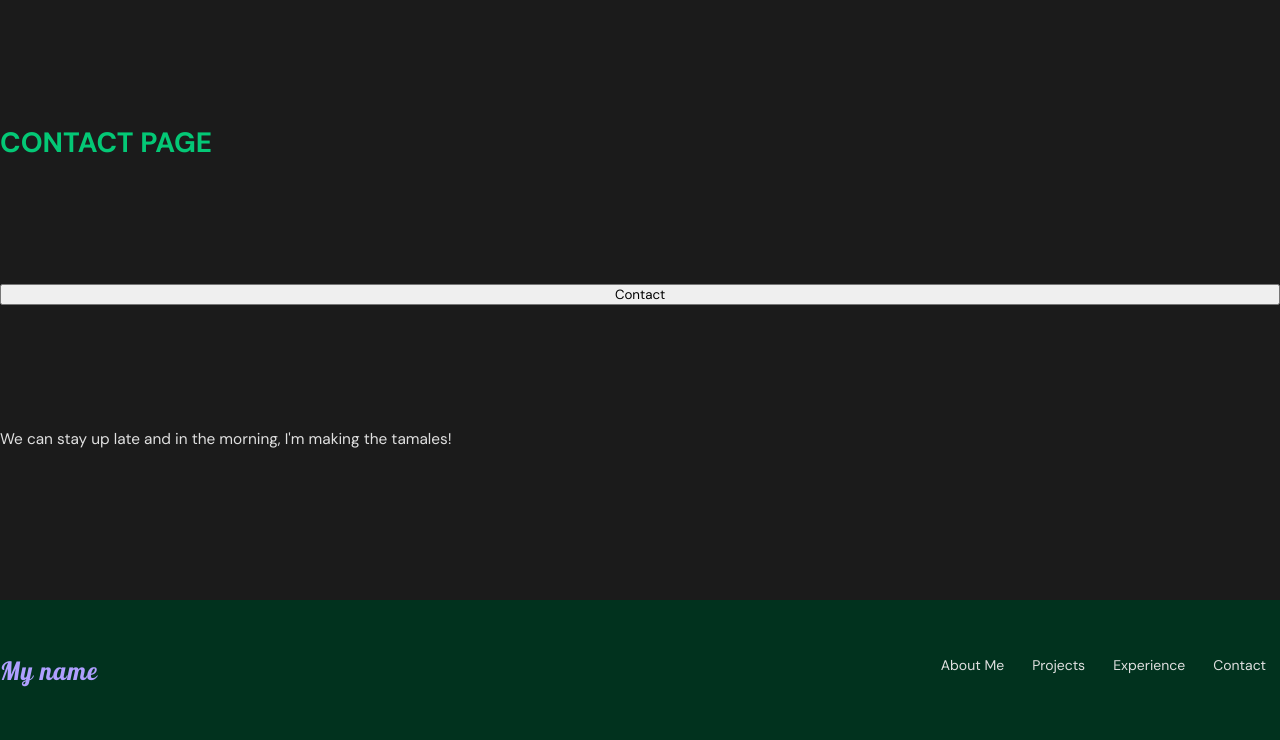
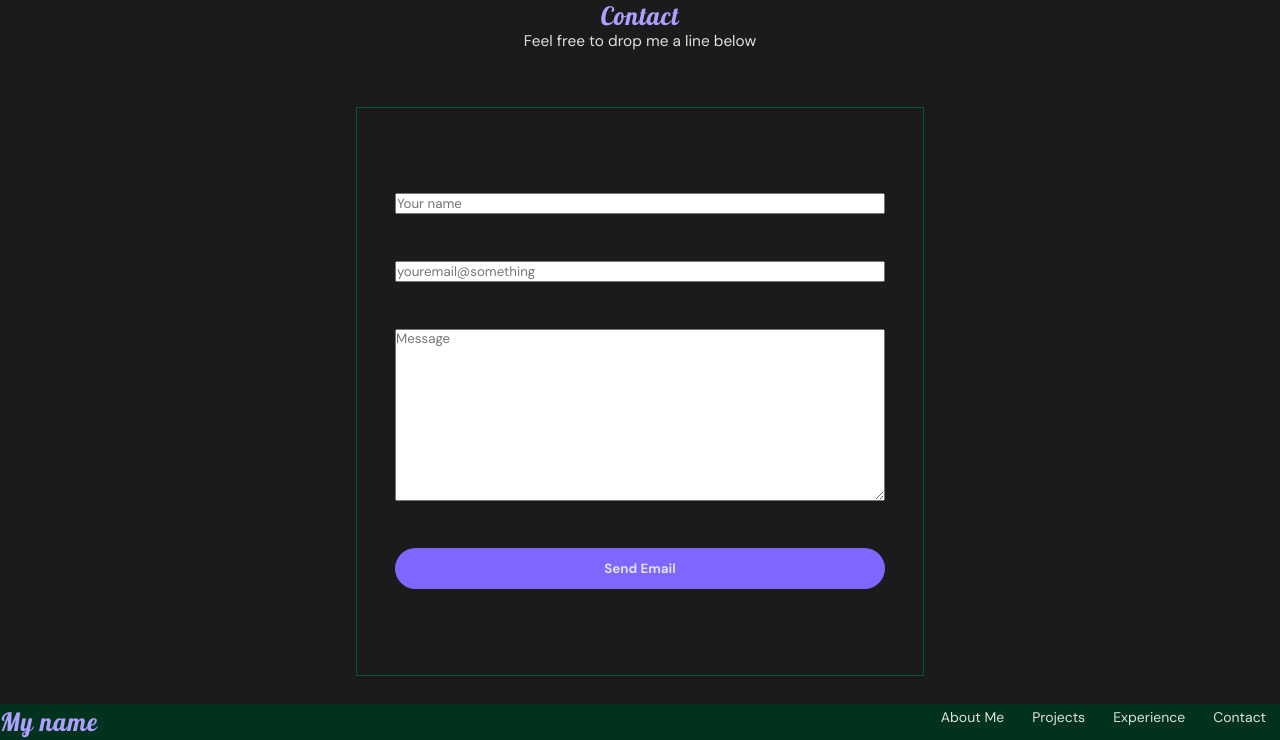
Before and after one commit to JasonRamz/117-CH41, a Django app: page /contact/ in a window 1280 px wide. Shown: the part 60-800 px from the top of the page. Run offline with Django 4.2, Linux system fonts and the light colour scheme.

Commit message:
final commit

```diff
--- a/config/settings.py
+++ b/config/settings.py
@@ -27,6 +27,11 @@ DEBUG = True
 
 ALLOWED_HOSTS = []
 
+EMAIL_BACKEND = "django.core.mail.backends.smtp.EmailBackend"
+EMAIL_HOST = 'sandbox.smtp.mailtrap.io'
+EMAIL_HOST_USER = '3870803242a2c5'
+EMAIL_HOST_PASSWORD = 'ad8ed3b5412f3e'
+EMAIL_PORT = '2525'
 
 # Application definition
 
--- /dev/null
+++ b/pages/forms.py
@@ -0,0 +1,6 @@
+from django import forms
+
+class ContactForm(forms.Form):
+    name = forms.CharField(max_length=50,widget=forms.TextInput(attrs={'placeholder': 'Your name'}))
+    email = forms.EmailField(widget=forms.TextInput(attrs={'placeholder': 'youremail@something'}))
+    message = forms.CharField(widget=forms.Textarea(attrs={'placeholder': 'Message'}))
--- a/pages/views.py
+++ b/pages/views.py
@@ -1,6 +1,28 @@
-from django.shortcuts import render
+from django.shortcuts import render,redirect
+from .forms import ContactForm
+from django.core.mail import send_mail
+from django.template.loader import render_to_string
 # Create your views here.
 def about(request):
     return render(request, 'pages/about.html')
 def contact(request):
-    return render(request, 'pages/contact.html')
+
+    if request.method == 'POST':
+        form = ContactForm(request.POST)
+
+        if form.is_valid():
+            # send this email
+            name = form.cleaned_data['name']
+            email_from = form.cleaned_data['email']
+            message = form.cleaned_data['message']
+
+            html = render_to_string("pages/email.html", request.POST)
+
+            # send mail('the subject', 'the message','from@email.com', ['to@email.com])
+            send_mail("Message from " + name, message, email_from, ['12ramirezjason@gmail.com'], html_message=html)
+            return redirect('about')
+        else:
+            print("The message was not sent.")
+    else:
+        form = ContactForm
+    return render(request, 'pages/contact.html', {'form': form})
--- a/static/css/section.css
+++ b/static/css/section.css
@@ -75,7 +75,7 @@ a p:nth-child(4), .experience-card p:nth-child(4){
 .form-section{
     height:100%;
 }
-#projectForm{
+#projectForm, #emailForm{
     display: flex;
     flex-direction: column;
     height: 35rem;
--- a/templates/pages/contact.html
+++ b/templates/pages/contact.html
@@ -3,10 +3,19 @@
 {% block title %}Contact{% endblock title %}
 
 {% block content %}
-    <h1>Contact Page</h1>
-    <button>Contact</button>
-    <div>
-        <p>We can stay up late and in the morning, I'm making the tamales!</p>
-    </div>
+    <section class="contact-section center-column">
+        <h2>Contact</h2>
+        <p>Feel free to drop me a line below</p>
 
+        <form id="emailForm" method="post">
+            {% csrf_token %}
+
+            {{ form.name }}
+            {{ form.email }}
+            {{ form.message }}
+
+
+            <button class="primary-button">Send Email</button>
+        </form>
+    </section>
 {% endblock content %}
--- /dev/null
+++ b/templates/pages/email.html
@@ -0,0 +1,6 @@
+<h2>HEY! You got a message from your Portfolio!</h2>
+
+
+<p><b>Name:</b>{{ name }}</p>
+<p><b>Email:</b>{{ email }}</p>
+<p><b>Message:</b>{{ message }}</p>
```
